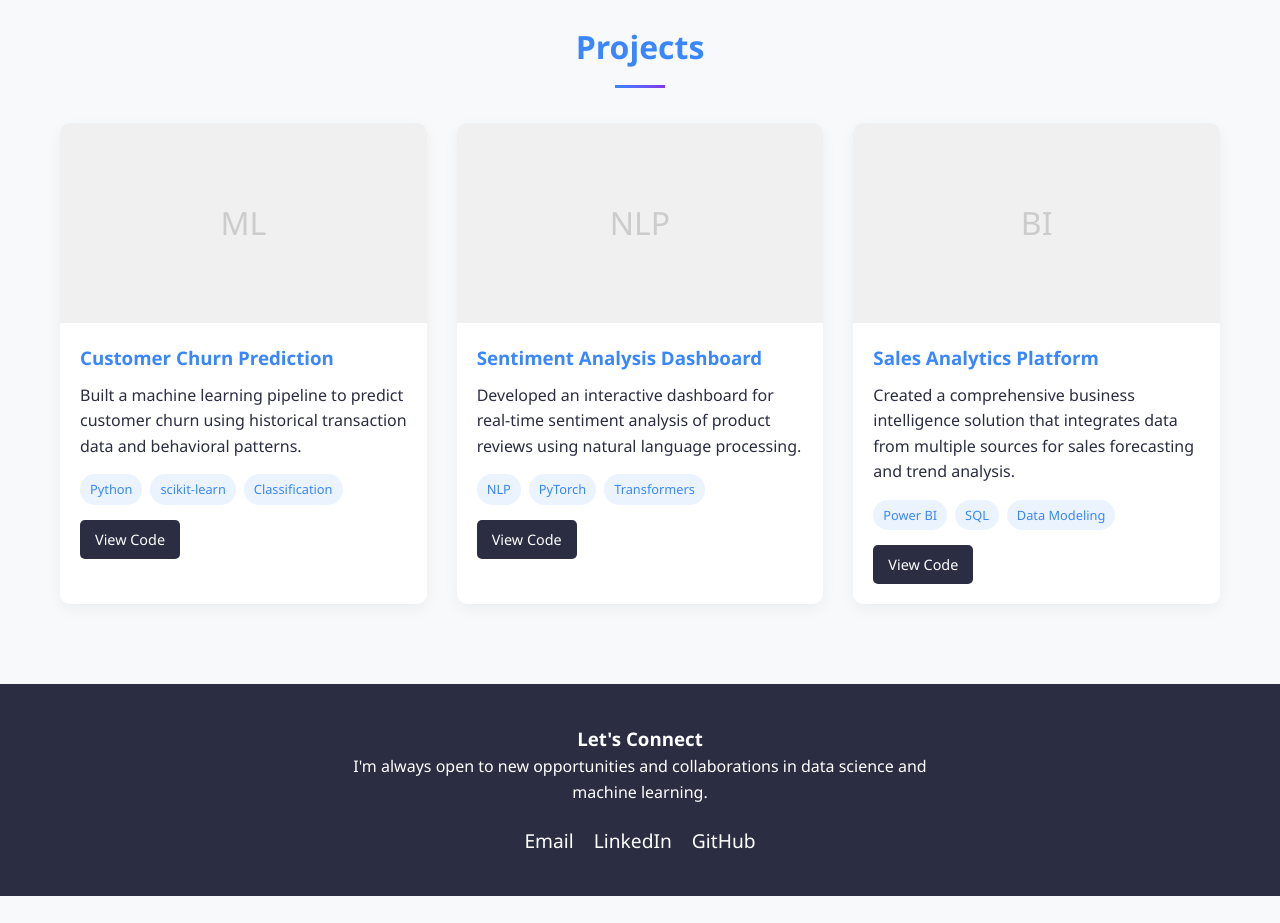
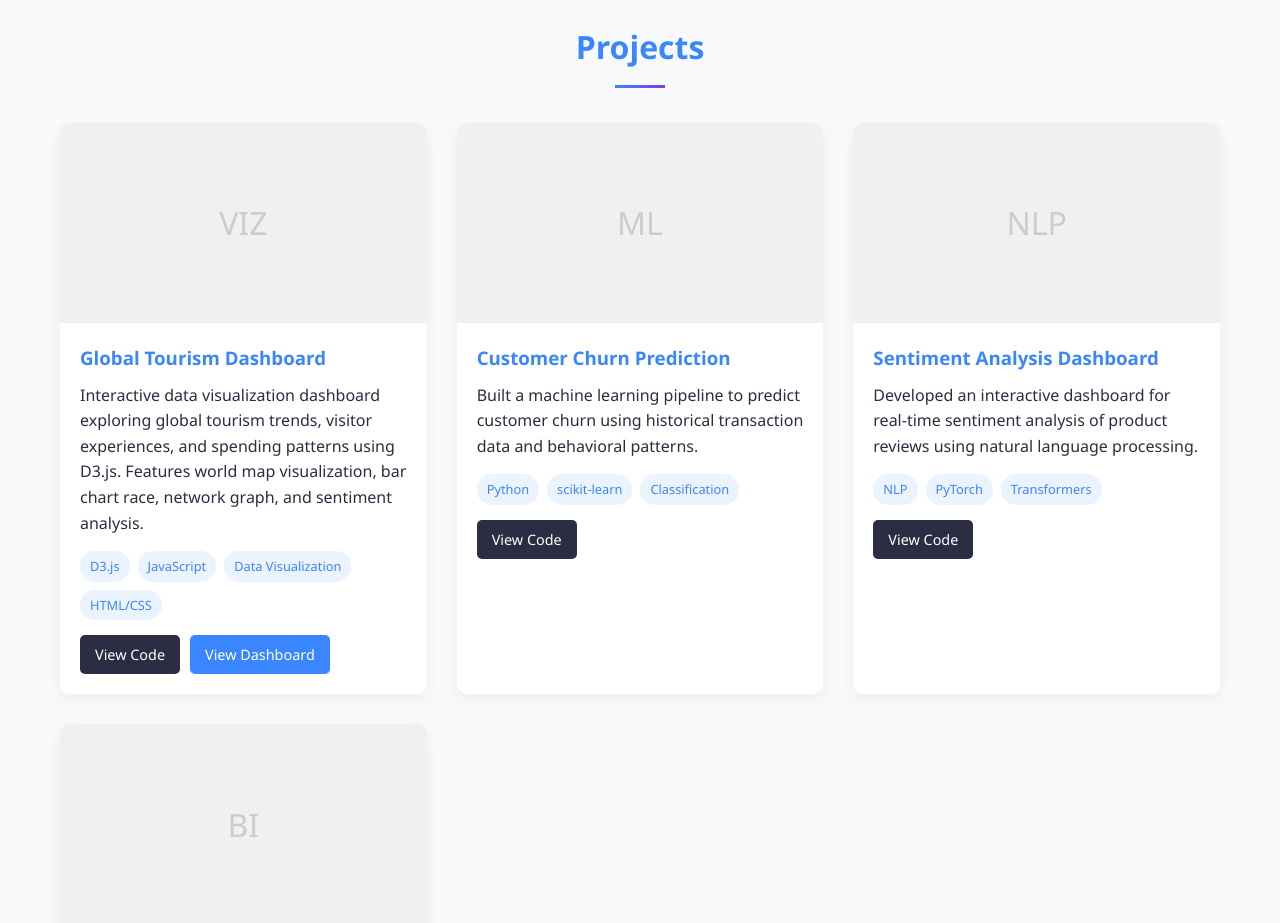
Before and after one commit to TongtongHan/Tongtong_Portfolio, a plain HTML site: page index.html in a window 1280 px wide. Shown: the part 4360-5283 px from the top of the page. Before the commit the page ends 5256 px from the top, so only its background shows below. Drawn offline with Linux system fonts and the light colour scheme.

Commit message:
Add Global Tourism Dashboard project to portfolio

```diff
--- a/index.html
+++ b/index.html
@@ -657,6 +657,23 @@
                 <h2>Projects</h2>
                 <div class="projects-container">
                     <div class="project-card">
+                        <div class="project-image">VIZ</div>
+                        <div class="project-content">
+                            <h3>Global Tourism Dashboard</h3>
+                            <p>Interactive data visualization dashboard exploring global tourism trends, visitor experiences, and spending patterns using D3.js. Features world map visualization, bar chart race, network graph, and sentiment analysis.</p>
+                            <div class="project-tags">
+                                <span class="project-tag">D3.js</span>
+                                <span class="project-tag">JavaScript</span>
+                                <span class="project-tag">Data Visualization</span>
+                                <span class="project-tag">HTML/CSS</span>
+                            </div>
+                            <div class="project-links">
+                                <a href="https://github.com/TongtongHan/Tongtong_Portfolio/tree/main/Global%20Tourism%20Dashboard" class="project-link github-link" target="_blank">View Code</a>
+                                <a href="Global Tourism Dashboard/Global Tourism Navigator/Index.html" class="project-link demo-link" target="_blank">View Dashboard</a>
+                            </div>
+                        </div>
+                    </div>
+                    <div class="project-card">
                         <div class="project-image">ML</div>
                         <div class="project-content">
                             <h3>Customer Churn Prediction</h3>
```
